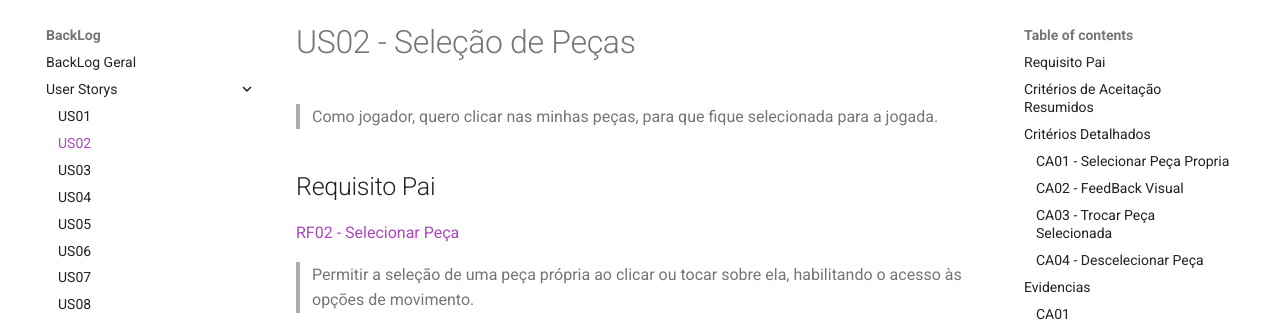
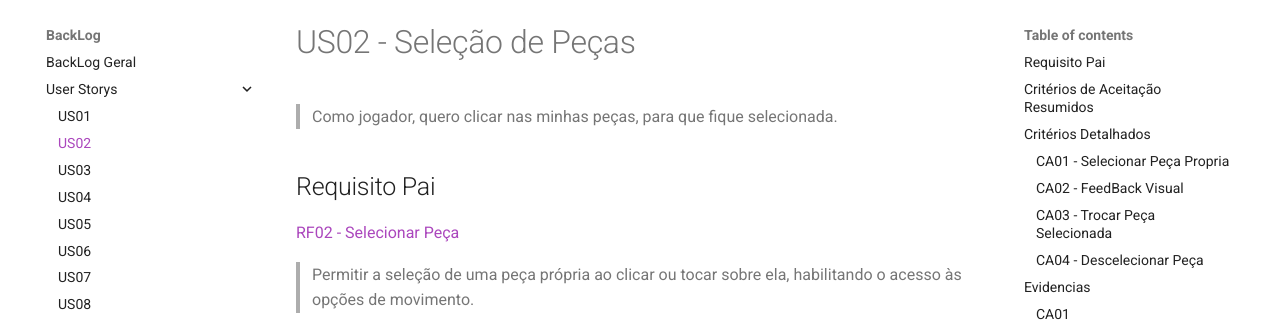
Before and after one commit to GUGOFO/Xadrez, an MkDocs documentation site: the page built from docs/backlog/US/US02.md, in a window 1280 px wide and 900 px high. Shown: the part 124-446 px from the top of the window. Built offline with MkDocs 1.6.1 and Material for MkDocs 9.7.7, drawn with Linux system fonts in a browser that asks for light colours; comment, search, counter and statistics services are not loaded.

```diff
--- a/docs/backlog/US/US02.md
+++ b/docs/backlog/US/US02.md
@@ -1,6 +1,6 @@
 # US02 - Seleção de Peças
 
-> Como jogador, quero clicar nas minhas peças, para que fique selecionada para a jogada.
+> Como jogador, quero clicar nas minhas peças, para que fique selecionada.
 
 ## Requisito Pai
 
```
Also changed, not shown: docs/backlog/backlog.md (+1 -1 lines), docs/requisitos/moscow.md (+1 -1 lines), docs/requisitos/valorEsforco.md (+4 -5 lines), docs/img/requisitos/valorEsforco/GVGE.png, docs/img/requisitos/valorEsforco/PVGE.png, docs/img/requisitos/valorEsforco/PVPE.png, 1 other file.
